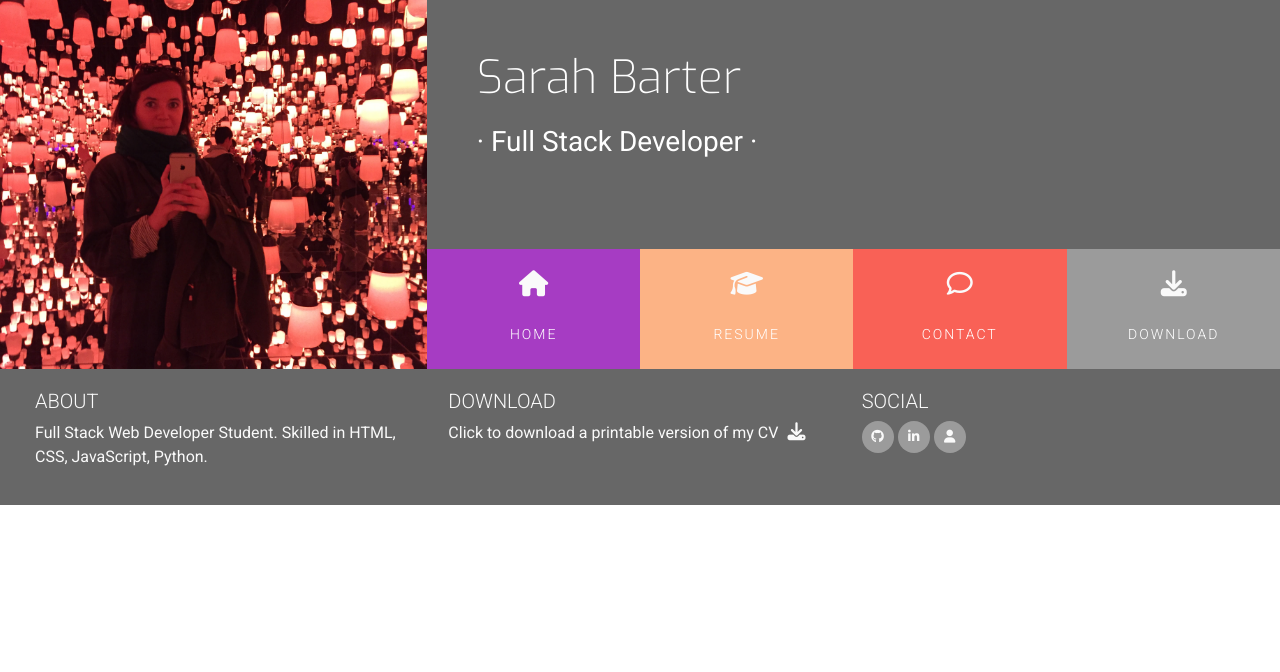
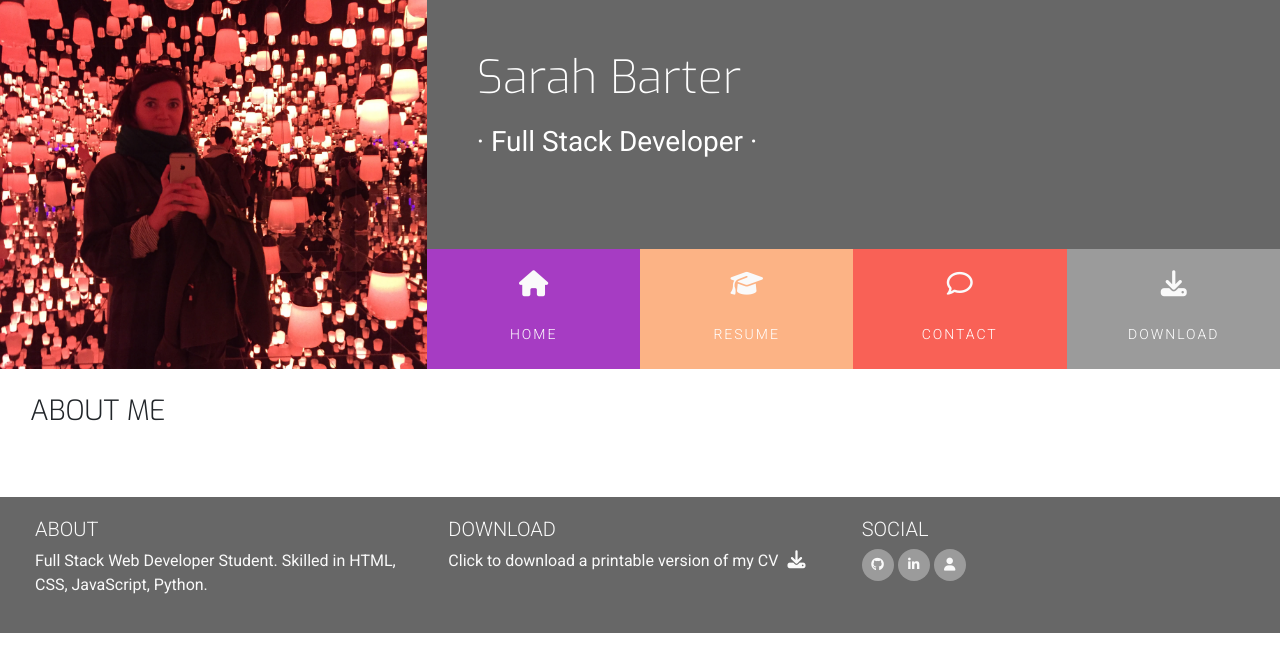
Before and after one commit to barty-s/resume, a plain HTML site: page index.html in a window 1280 px wide. Drawn offline with nearby package versions, Linux system fonts and the light colour scheme.

Commit message:
Add styling to about section

```diff
--- a/assets/css/style.css
+++ b/assets/css/style.css
@@ -11,6 +11,10 @@ body {
 
 .bg-color-name-title {
   background-color: #676767;
+}
+
+.bg-color-three-reasons {
+  background-color: #fff;
 }
 
 .ui-menu-color-home {
@@ -108,6 +112,23 @@ header {
   letter-spacing: 2px;
 }
 
+.row-table {
+  display: table;
+}
+
+.section-column {
+  display: table-cell;
+  padding: 0 30px 30px;
+  font: none;
+}
+
+.section-heading {
+  font-family: "Exo", sans-serif;
+  font-weight: 300;
+  margin-top: 25px;
+  margin-bottom: 40px;
+}
+
 /*Hover effect on menu*/
 .hvr-sweep-to-bottom:before {
   background-color: rgba(0, 0, 0, 0.2);
--- a/index.html
+++ b/index.html
@@ -84,7 +84,17 @@
         </div>
       </div>
     </header>
-    <section></section>
+    <section class="container-fluid">
+      <div class="row row-table">
+        <div class="col-md-8 bg-color-three-reasons section-column">
+          <div class="row">
+            <div class="col">
+              <h3 class="section-heading uppercase">About Me</h3>
+            </div>
+          </div>
+        </div>
+      </div>
+    </section>
     <footer class="container-fluid">
       <div class="row" id="footer-details">
         <div class="col-sm-4">
```
